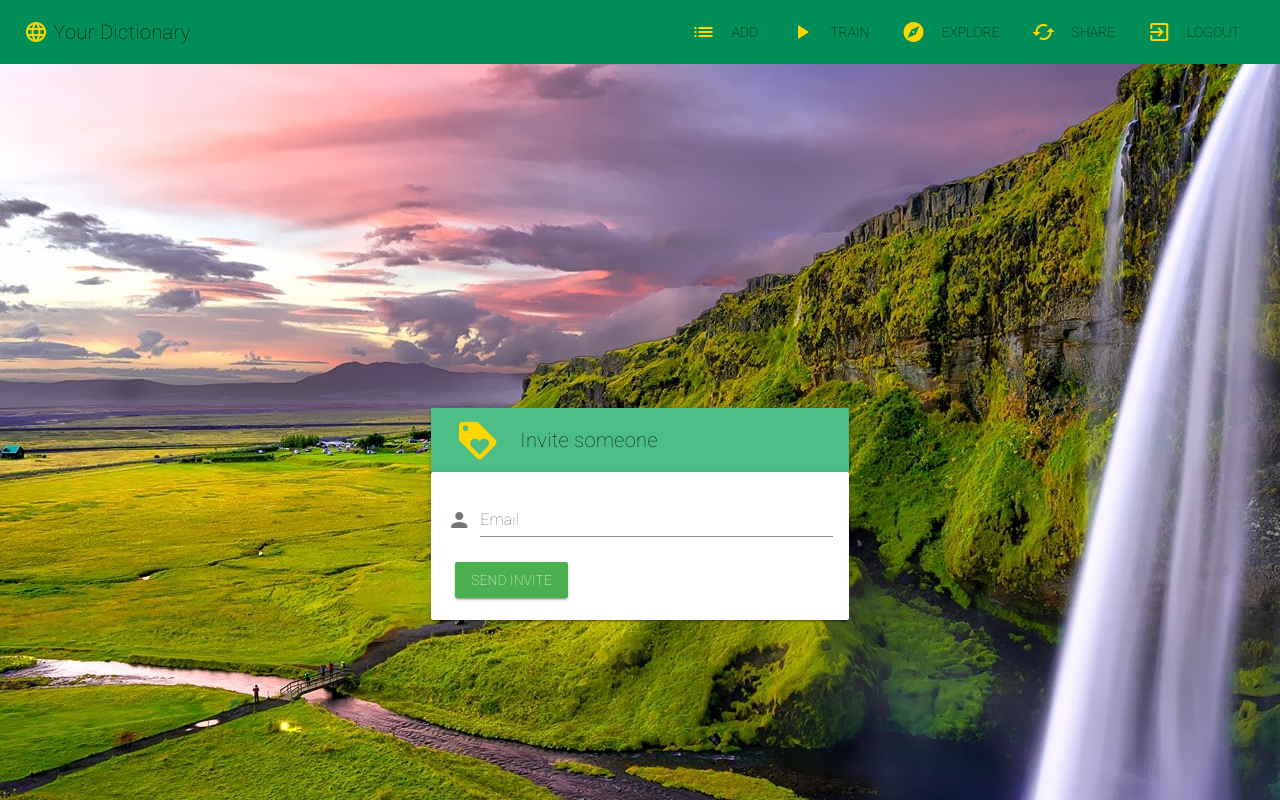
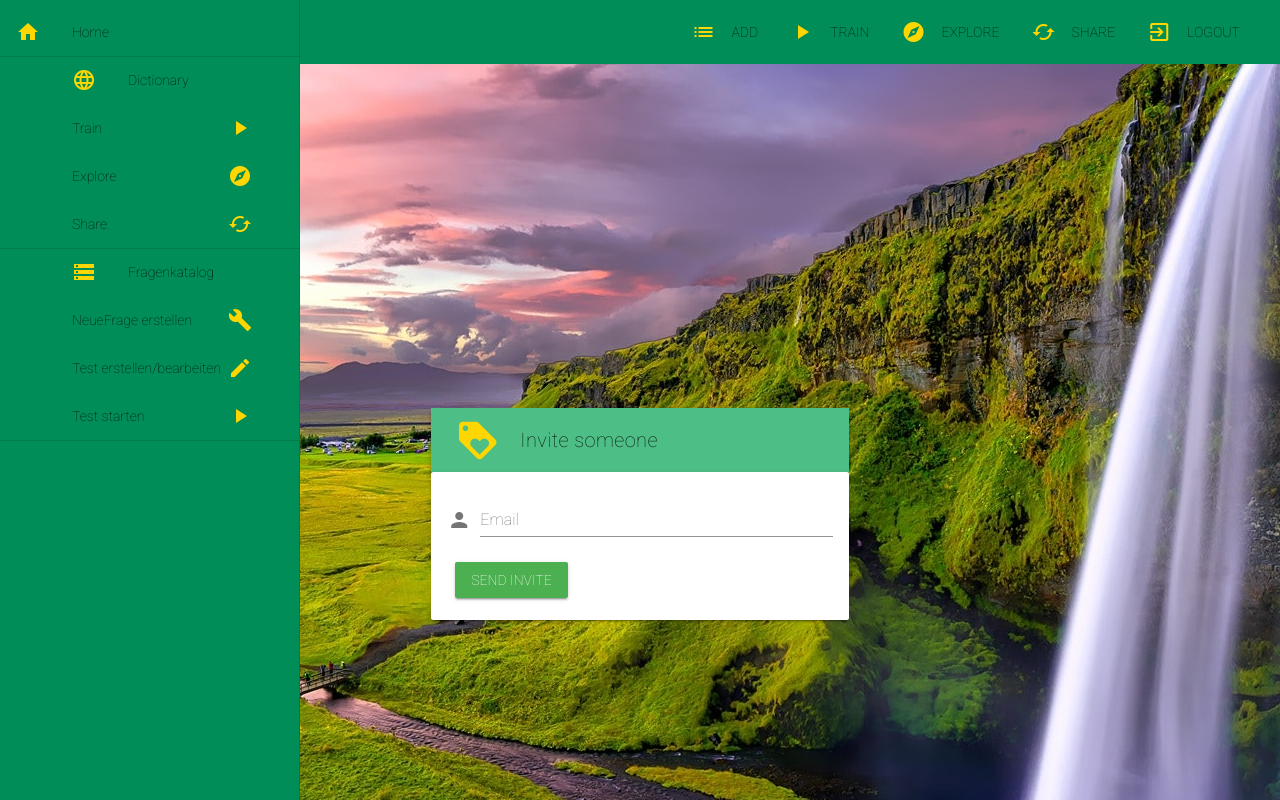
Before and after one commit to franzless/VokabularTrainer, a Vue app: page /home in a window 1280 px wide. Shown: the top 800 px of the page. Built offline with nearby package versions, Linux system fonts and the light colour scheme; no server answers; sample sign-in values are in the browser's storage.

Commit message:
added drawer

```diff
--- a/package.json
+++ b/package.json
@@ -10,7 +10,7 @@
   "dependencies": {
     "axios": "^0.18.0",
     "firebase": "^5.3.1",
-    "npm": "^6.4.0",
+    "npm": "^6.4.1",
     "vue": "^2.5.16",
     "vue-router": "^3.0.1",
     "vuetify": "^1.0.19",
--- /dev/null
+++ b/src/components/Ndrawer.vue
@@ -0,0 +1,61 @@
+<template>
+<div>
+
+    <v-navigation-drawer v-model="drawer"  permament app class="primary"  value="true">
+        <v-list>
+            <v-list-tile>
+                <v-list-tile-action>
+                    <v-icon color="secondary">home</v-icon>
+                </v-list-tile-action>
+                <v-list-tile-title>Home</v-list-tile-title>
+            </v-list-tile>
+
+            <v-list-group sub-group no-action value="true">
+                <v-list-tile slot="activator">
+                    <v-list-tile-action>
+                        <v-icon color="secondary">language</v-icon>
+                    </v-list-tile-action>
+                    <v-list-tile-title>Dictionary</v-list-tile-title>
+                </v-list-tile>
+                <v-list-tile
+                v-for="(vokabel, i) in vokabeln"
+                :key="i">
+                <v-list-tile-title>{{vokabel.text}}</v-list-tile-title>
+                <v-list-tile-action>
+                    <v-icon color="secondary">{{vokabel.icon}}</v-icon>
+                </v-list-tile-action>
+                </v-list-tile>
+            </v-list-group>
+            <v-list-group sub-group no-action value="true">
+                <v-list-tile slot="activator">
+                    <v-list-tile-action><v-icon color="secondary">storage</v-icon></v-list-tile-action>
+                    <v-list-tile-title>Fragenkatalog</v-list-tile-title>
+
+                </v-list-tile>
+                <v-list-tile
+                v-for="(frage,index) in fragen"
+                :key="index">
+                <v-list-tile-title >{{frage.text}}</v-list-tile-title>
+                <v-list-tile-action><v-icon color="secondary">{{frage.icon}}</v-icon></v-list-tile-action>
+                </v-list-tile>
+
+            </v-list-group>
+        </v-list>
+
+    </v-navigation-drawer>
+
+</div>
+
+</template>
+<script>
+export default {
+    data(){
+        return{
+            vokabeln:[{text:'Train',icon:'play_arrow'},{text:'Explore',icon:'explore'},{text:'Share',icon:'cached'}],
+            fragen:[{text:'NeueFrage erstellen',icon:'build'},{text:'Test erstellen/bearbeiten',icon:'create'},{text:'Test starten',icon:'play_arrow'}],
+            drawer:true
+
+        }
+    }
+}
+</script>
--- a/src/components/home.vue
+++ b/src/components/home.vue
@@ -1,6 +1,7 @@
 <template>
 <div>
     <my-toolbar></my-toolbar>
+
     <v-parallax height="600" :src="require('@/assets/text2.jpg')">
     <v-layout align-center justify-center column wrap>
         <img src="../assets/globe.png" width="100" >
--- a/src/components/home2.vue
+++ b/src/components/home2.vue
@@ -1,6 +1,8 @@
 <template>
 <div id="home">
 <my-toolbar></my-toolbar>
+<my-drawer></my-drawer>
+
 <v-parallax height="900" :src="require('@/assets/text2.jpg')">
 <v-layout justify-center align-center>
     <v-flex xs12 sm9 md7 lg4>
@@ -39,7 +41,9 @@
 </template>
 <script>
 import db from '../db/firebaseinit'
+import drawer from './Ndrawer'
 export default {
+    components:{'my-drawer':drawer},
     data(){
         return{
             email:'',
```
Also changed, not shown: 1 other file (tests, documents, lock files or other folders).
